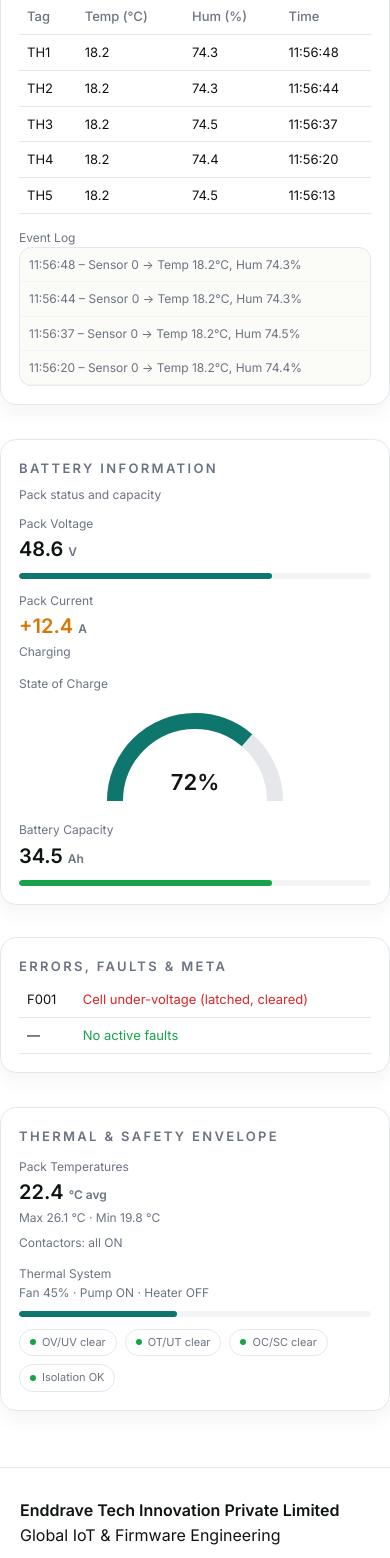
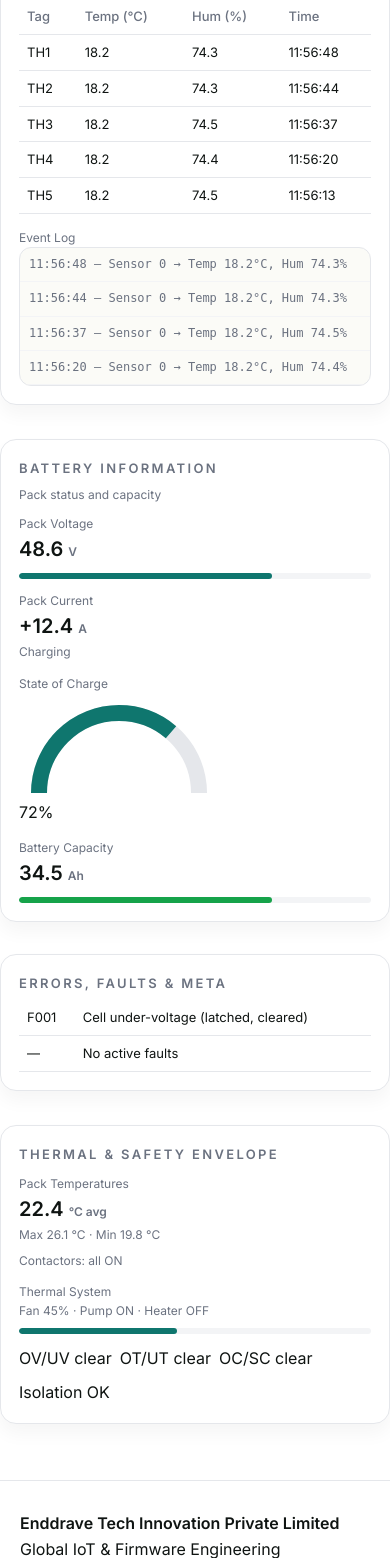
Before and after one commit to Enddrave/Enddrave, a PHP site: page /dashboard-cold-storage.html in a window 390 px wide. Shown: the part 2045-3603 px from the top of the page. Run offline with PHP 8.4, Linux system fonts and the light colour scheme; some libraries are stand-ins or nearby versions.

Commit message:
Update style-cold-storage.css

```diff
--- a/assets/css/style-cold-storage.css
+++ b/assets/css/style-cold-storage.css
@@ -57,19 +56,13 @@ max-width:1200px;
 margin:0 auto 40px;
 }
 
-/* main grid below */
 .main-grid{
 display:grid;
 grid-template-columns:300px minmax(0,1fr);
 gap:18px;
 }
 
-.left-column{
-display:flex;
-flex-direction:column;
-gap:16px;
-}
-
+.left-column,
 .right-column{
 display:flex;
 flex-direction:column;
@@ -83,7 +76,8 @@ gap:16px;
 }
 
 /* ===== CARD ===== */
-.card{
+.card,
+.card-soft{
 background:var(--card);
 border-radius:18px;
 border:1px solid var(--border);
@@ -245,6 +260,8 @@ padding:7px 9px;
 border-bottom:1px solid #f3f4f6;
 font-size:12px;
 color:var(--muted);
+white-space:pre-wrap;
+font-family:monospace;
 }
 
 /* ===== BATTERY INFO ===== */
@@ -290,95 +307,21 @@ height:100%;
 border-radius:999px;
 }
 
-/* SOC semicircle */
-.soc-wrap{
-position:relative;
-width:200px;
-margin:8px auto 0;
-}
-.soc-value{
-position:absolute;
-bottom:8px;
-width:100%;
-text-align:center;
-font-size:22px;
-font-weight:600;
-}
-
-/* Errors */
-.error-table th:nth-child(1){width:90px;}
-.bad{color:var(--red)}
-.ok{color:var(--green)}
-.warn{color:var(--amber)}
-
-/* thermal pills */
-.pill{
-display:inline-flex;
-align-items:center;
-gap:6px;
-padding:4px 10px;
-border-radius:999px;
-border:1px solid var(--border);
-font-size:11px;
-color:var(--muted);
-background:#ffffff;
-}
-.pill-dot{
-width:6px;
-height:6px;
-border-radius:50%;
-background:#16a34a;
-}
-
 /* ===== RESPONSIVE ===== */
 @media(max-width:900px){
-body{
-padding:20px 14px 28px;
-}
-.page-header{
-flex-direction:column;
-align-items:flex-start;
-}
-.page-title{
-font-size:16px;
-}
-.main-grid{
-grid-template-columns:1fr;
-}
-.battery-row{
-grid-template-columns:1fr;
-}
-.env-bottom{
-grid-template-columns:1fr;
-}
+body{padding:20px 14px 28px;}
+.page-header{flex-direction:column;align-items:flex-start;}
+.page-title{font-size:16px;}
+.main-grid,
+.battery-row,
+.env-bottom{grid-template-columns:1fr;}
 }
 
 @media(max-width:520px){
-body{
-padding:16px 10px 24px;
+body{padding:16px 10px 24px;}
+.page-title{font-size:14px;letter-spacing:.06em;}
+.card,.card-soft{padding:14px;border-radius:14px;}
+.page-pill{font-size:10px;text-align:center;}
+.summary-value{font-size:24px;}
+.value{font-size:20px;}
 }
-.page-title{
-font-size:14px;
-letter-spacing:.06em;
-}
-.card, .card-soft{
-padding:14px 14px;
-border-radius:14px;
-}
-.page-pill{
-align-self:stretch;
-text-align:center;
-font-size:10px;
-}
-.summary-value{
-font-size:24px;
-}
-.value{
-font-size:20px;
-}
-}
-/* ===== DOOR STATE CALIBRATION ===== */
-.door-state.ok{color:#2563eb;font-weight:500;}
-.door-state.alert{color:#dc2626;font-weight:600;}
-.door-item{transition:transform .2s ease;}
-.door-item:hover{transform:translateX(2px);}
```
Also changed, not shown: other parts of assets/css/style-cold-storage.css (+28 -8 lines).
